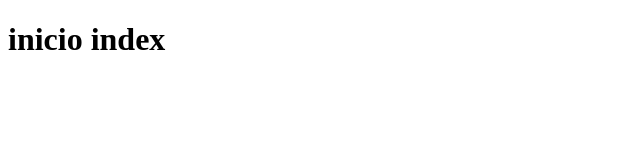
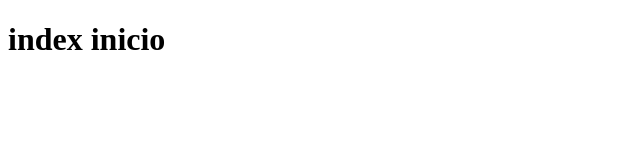
Before and after one commit to TonyGarzon/eliminar1, a plain HTML site: page index.html in a window 1280 px wide. Shown: the full height of the page, 0-640 px from the left. Drawn offline with Linux system fonts and the light colour scheme.

Commit message:
inicio index

```diff
--- a/index.html
+++ b/index.html
@@ -7,6 +7,6 @@
     <title>Document</title>
 </head>
 <body>
-    <h1>inicio index</h1>
+    <h1>index inicio</h1>
 </body>
 </html>
```
